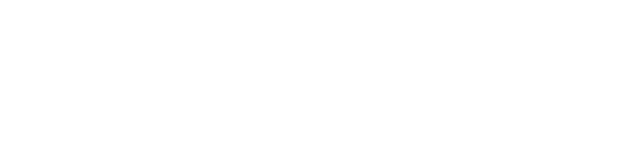
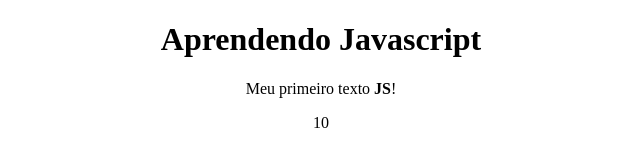
Before and after one commit to GustavoEmiliano/curso_javascript_completo, a plain HTML site: page index.html in a window 1280 px wide. Shown: the whole page, without its empty margins (319-959 px from the left). Drawn offline with Linux system fonts and the light colour scheme.

Commit message:
Aula 02: Tipos de saída

```diff
--- a/JS/index.js
+++ b/JS/index.js
@@ -1 +1,3 @@
-alert('Um alerta rodando de uma página externa');
+document.getElementById("texto").innerHTML="Meu primeiro texto <b>JS</b>!";
+console.log('Oi isso é um console.log');
+alert('Isso é um alerta')
--- a/index.html
+++ b/index.html
@@ -4,9 +4,20 @@
     <meta charset="UTF-8">
     <meta name="viewport" content="width=device-width, initial-scale=1.0">
     <title>Aprendendo JS</title>
+    <style>
+        body{
+            text-align: center;
+        }
+    </style>
 </head>
 <body>
-
+    <h1>Aprendendo Javascript</h1>
+    <p id="texto"></p>
+    <p>
+        <script>
+            document.write(5 +5);
+        </script>
+    </p>
     <script src="./JS/index.js"></script>
 </body>
 </html>
```
